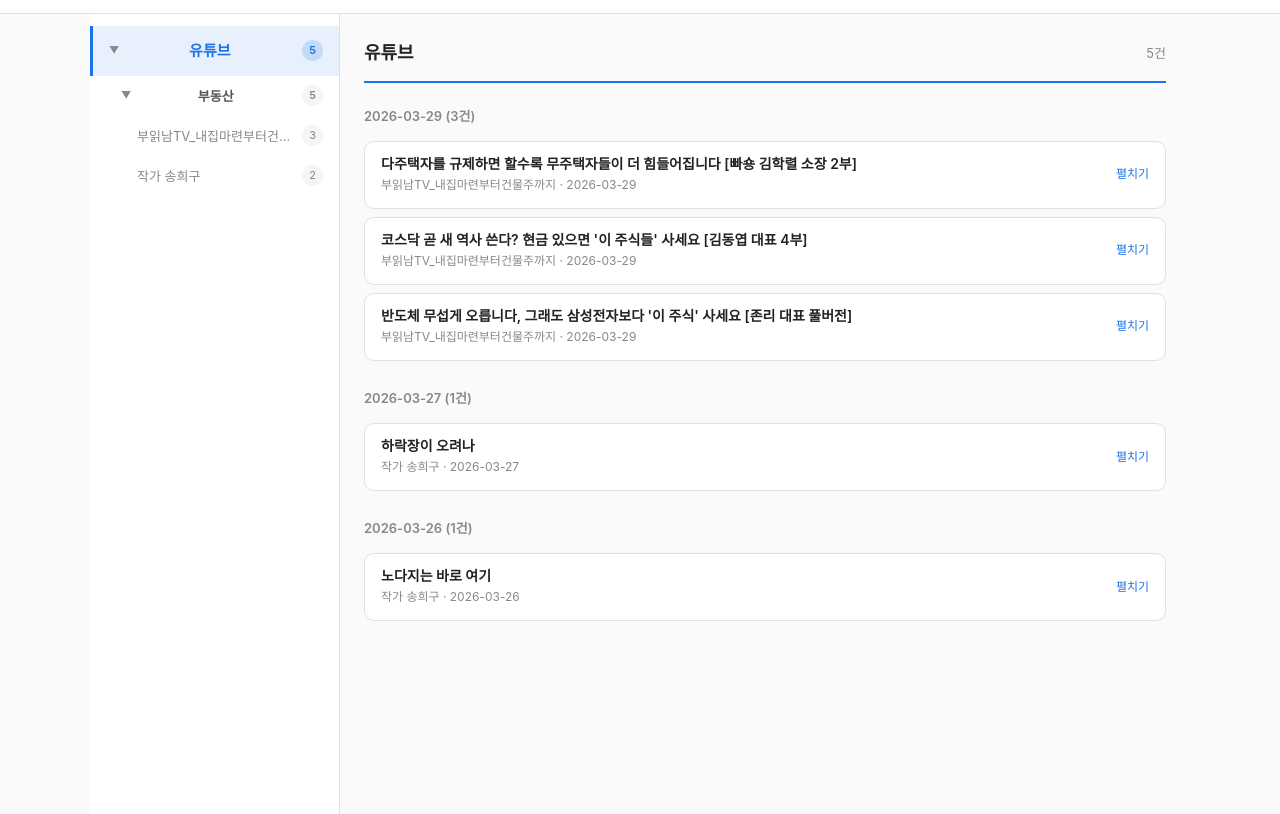
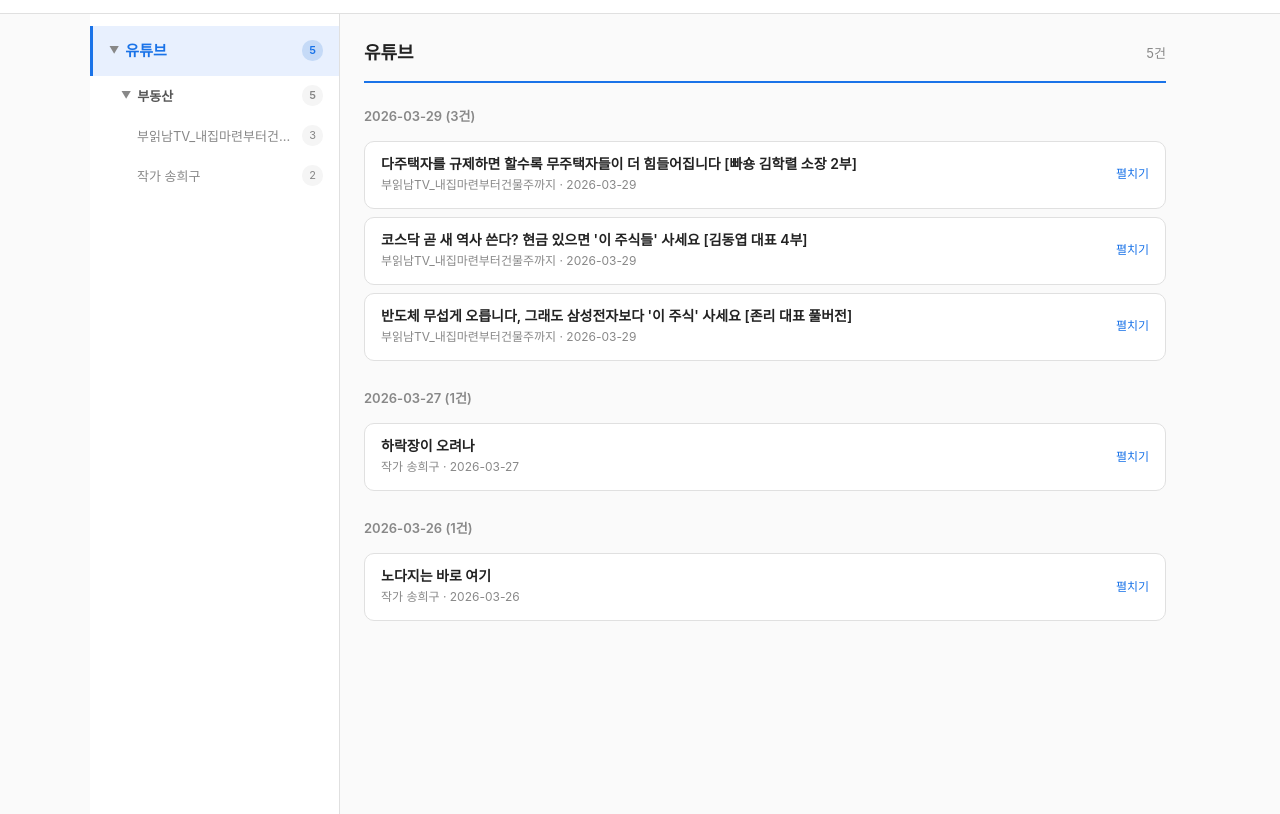
Before and after one commit to kangmoneyflow/daily-digest-blog, a plain HTML site: page index.html in a window 1280 px wide. Shown: the part 53-867 px from the top of the page. Drawn offline with Linux system fonts and the light colour scheme.

Commit message:
Align menu text to left

```diff
--- a/index.html
+++ b/index.html
@@ -55,7 +55,7 @@
     }
     .nav-item:hover { background: var(--surface2); }
     .nav-item.active { color: var(--accent); background: var(--accent-bg); border-left-color: var(--accent); font-weight: 600; }
-    .nav-item .nav-label { overflow: hidden; text-overflow: ellipsis; white-space: nowrap; }
+    .nav-item .nav-label { overflow: hidden; text-overflow: ellipsis; white-space: nowrap; flex: 1; text-align: left; }
     .nav-count {
       font-size: 11px;
       color: var(--text2);
```
